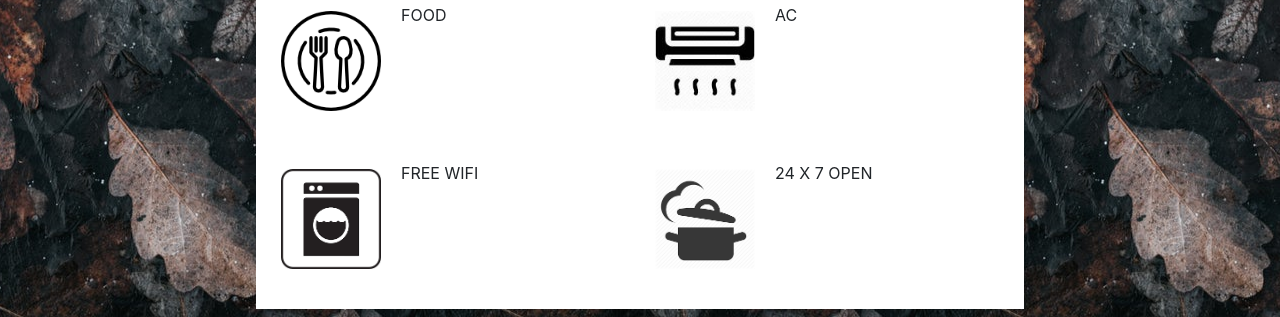
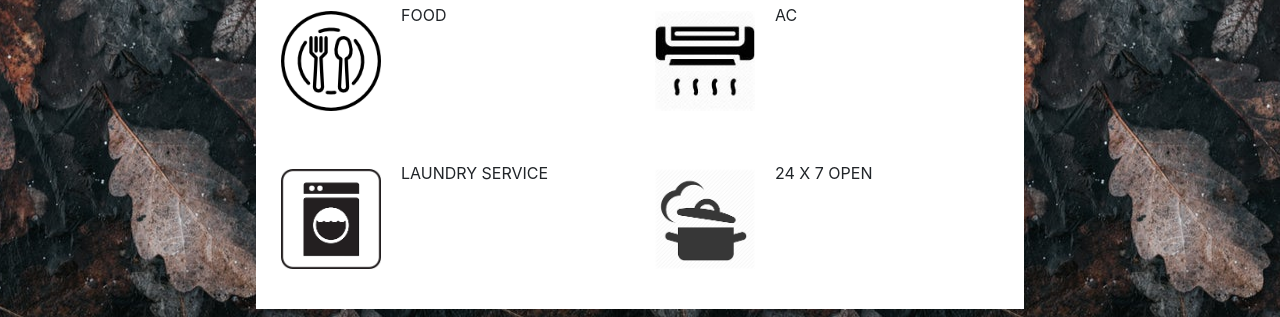
Before and after one commit to ujjwalsinghrathore/hostel, a plain HTML site: page index.html in a window 1280 px wide. Shown: the part 2314-2631 px from the top of the page. Drawn offline with nearby package versions, Linux system fonts and the light colour scheme.

Commit message:
added laundry
Signed-off-by: Ujjwal Rathore <ujjwalsinghrathore7@gmail.com>

```diff
--- a/index.html
+++ b/index.html
@@ -329,7 +329,7 @@
     </div>
     <div class="col-xl-6 col-md-6 col-sm-12">
       <div class="space">
-       <img class="make" src="laundary.png"><p>FREE WIFI  </p>
+       <img class="make" src="laundary.png"><p>LAUNDRY SERVICE  </p>
       </div>
     </div>
     <div class="col-xl-6 col-md-6 col-sm-12">
```
